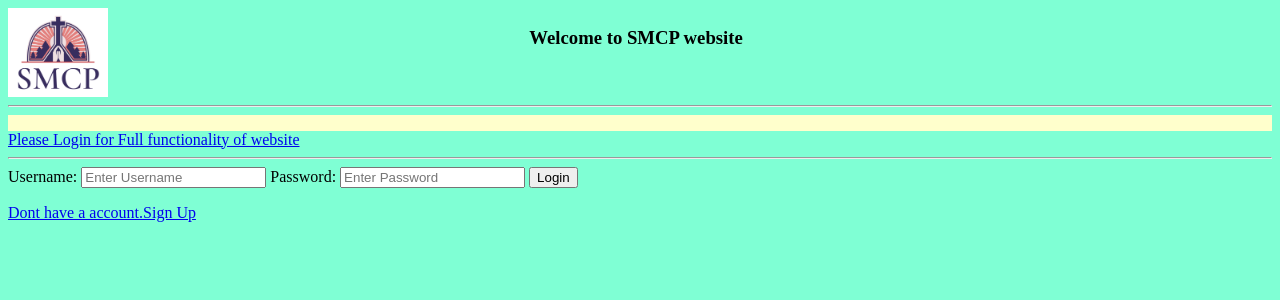
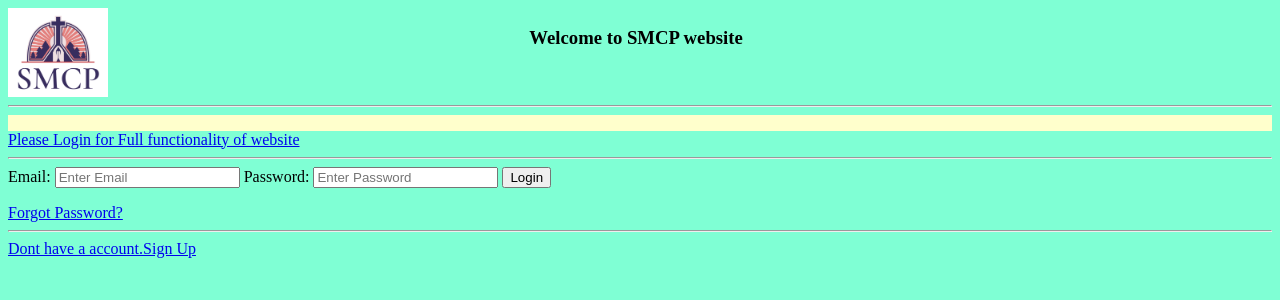
Before and after one commit to DigitalLibrarySMC/smcp_web, a Django app: page /login/ in a window 1280 px wide. Shown: the top 300 px of the page. Run offline with Django 4.2, Linux system fonts and the light colour scheme.

Commit message:
Added password reset functionality

```diff
--- a/backend/base/forms.py
+++ b/backend/base/forms.py
@@ -21,6 +21,7 @@ class bcc_unitform(ModelForm):
       fields = '__all__'
 
 class SignUpForm(UserCreationForm):
+    email = forms.CharField(required=True)
     phone_number = forms.CharField(required=True, help_text='Required. Enter a valid phone number.')
     avatar = forms.ImageField(required=False)
     class Meta:
--- a/backend/base/models.py
+++ b/backend/base/models.py
@@ -2,10 +2,9 @@ from django.db import models
 from django.contrib.auth.models import AbstractUser
 
 class CustomUser(AbstractUser):
-    phone_number = models.CharField(max_length=13,unique=True,blank=True, null=True) #while deploying remove null/blank constraint
+    phone_number = models.CharField(max_length=13,blank=True, null=True) #while deploying remove null/blank constraint
     avatar = models.ImageField(null=True,default="avatar.png")
     #USERNAME_FIELD = 'email'
-    REQUIRED_FIELDS = []
 
     # Add any additional fields or methods as needed
 
--- a/backend/base/templates/base/login.html
+++ b/backend/base/templates/base/login.html
@@ -7,8 +7,8 @@
   <form method="POST" action="">
       {% csrf_token %}
 
-      <label>Username:</label>
-      <input type="text" name="username" placeholder="Enter Username" />
+      <label>Email:</label>
+      <input type="text" name="email" placeholder="Enter Email" />
 
       <label>Password:</label>
       <input type="password" name="password" placeholder="Enter Password" />
@@ -25,5 +25,7 @@
 {% endif %}
 
 </div>
+<a href="{% url 'password_reset' %}">Forgot Password?</a>
+<hr>
 <a href="{% url 'signup' %}">Dont have a account.Sign Up</a>
 {% endblock %}
--- /dev/null
+++ b/backend/base/templates/base/registration/password_reset_done.html
@@ -0,0 +1,5 @@
+{% extends 'main.html' %}
+{% block content %}
+<h3>password reset done</h3>
+<a href="{% url 'login' %}">Log in </a>
+{% endblock content %}
--- /dev/null
+++ b/backend/base/templates/base/registration/password_reset_sent.html
@@ -0,0 +1,6 @@
+{% extends "main.html" %}
+
+{% block content %}
+    <h1>Password Reset Requested</h1>
+    <p>We have sent an email to reset your password.</p>
+{% endblock %}
--- a/backend/base/templates/base/resultpage.html
+++ b/backend/base/templates/base/resultpage.html
@@ -25,7 +25,7 @@
             {{ quiz }}
             <td>
               {% with score=scoreandtime.split.0 %}
-              {{ score|floatformat:0|add:1 }}
+              {{ score|floatformat:0 }}
               {% endwith %}
             </td>
             <td>
@@ -50,7 +50,7 @@
     {% for username,score in data.items %}
     <tr>
       <td>{{ username }}</td>
-      <td>{{ score|floatformat:0|add:1 }}</td>
+      <td>{{ score|floatformat:0 }}</td>
     </tr>
     {% endfor %}
   </table>
--- a/backend/base/urls.py
+++ b/backend/base/urls.py
@@ -1,5 +1,6 @@
 from django.urls import path, include
 from . import views
+from django.contrib.auth import views as auth_views
 from django.conf import settings
 from django.conf.urls.static import static
 urlpatterns = [
@@ -22,7 +23,12 @@ urlpatterns = [
     path('scoreboard/',views.scoreboard, name="scoreboard"),
     path('notices/',views.notices, name="notices"),
     path('signup/',views.signup, name='signup'),
+    path('sentemail/',views.sentemail, name='sentemail'),
     path('quizes/',include('quizes.urls')),
+    path('reset_password/',views.CustomPasswordResetView.as_view(template_name='base/registration/password_reset.html'),name='password_reset'),
+    path('reset_password_sent/',auth_views.PasswordResetDoneView.as_view(template_name='base/registration/password_reset_sent.html'),name='password_reset_done'),
+    path('reset/<uidb64>/<token>',auth_views.PasswordResetConfirmView.as_view(template_name='base/registration/password_reset_confirm.html'),name='password_reset_confirm'),
+    path('reset_password_complete/',auth_views.PasswordResetCompleteView.as_view(template_name='base/registration/password_reset_done.html'),name='password_reset_complete'),
 ]
 
 urlpatterns += static(settings.MEDIA_URL,document_root=settings.MEDIA_ROOT)
--- a/backend/base/views.py
+++ b/backend/base/views.py
@@ -7,6 +7,10 @@ from django.contrib.auth.decorators import login_required
 from django.contrib.auth import authenticate, login, logout
 from django.contrib import messages
 from django.db.models import Q, Max
+from django.conf import settings
+from django.contrib.auth.views import PasswordResetView
+
+from django.core.mail import send_mail
 import phonenumbers
 
 def signup(request):
@@ -17,15 +21,26 @@ def signup(request):
 
             # Process the uploaded profile picture
             profile_picture = form.cleaned_data['avatar']
+            email = form.cleaned_data['email']
+            user.email = email
             if profile_picture:
                 user.avatar = profile_picture
-            user.phone_number = form.cleaned_data['phone_number']
+            phone= form.cleaned_data['phone_number']
+            users=CustomUser.objects.all()
+            wrongphone=0
+            for ph in users:
+                if ph.phone_number==phone:
+                    wrongphone+=1
+            if wrongphone<2:
+                user.phone_number=phone
+                user.save()
+                login(request, user)            # Log the user in
+                return redirect('home')
 
-            user.save()
+            else:
+                messages.error(request, 'There are more than two accounts linked with this phone number')
+                return redirect('signup')
 
-            # Log the user in
-            login(request, user)
-            return redirect('home')
     else:
         form = SignUpForm()
     return render(request, 'base/form.html', {'form': form})
@@ -36,18 +51,18 @@ def loginPage(request):
         return redirect('home')
 
     if request.method == 'POST':
-        username = request.POST.get('username').lower()
+        email = request.POST.get('email').lower()
         password = request.POST.get('password')
 
         try:
-            user = CustomUser.objects.get(username=username)
-            user = authenticate(request, username=username, password=password)
+            user = CustomUser.objects.get(email=email)
+            user = authenticate(request, username=user.username, password=password)
 
             if user is not None:
                 login(request, user)
                 return redirect('home')
             else:
-                messages.error(request, 'Username OR password is incorrect')
+                messages.error(request, 'Email OR password is incorrect')
         except CustomUser.DoesNotExist:
             messages.error(request, "User does not exist")
 
@@ -255,3 +270,19 @@ def history(request):
         with open('static\\text\\notifications', 'r') as myfile:
             lines = myfile.readlines()
         return render(request, 'base/notices.html',{'notices':notices,'lines':lines})
+def sentemail(request):
+    subject='This is for testing purpose'
+    message='Hi,if you got this email it means sent email is working'
+    email_from = settings.EMAIL_HOST_USER
+    recipient_list = ['smcponline@gmail.com']
+    send_mail(subject,message,email_from,recipient_list)
+    return render(request,'base/notices.html')
+
+class CustomPasswordResetView(PasswordResetView):
+    email_template_name = 'base/registration/password_reset_email.html'
+
+    def form_valid(self, form):
+        response = super().form_valid(form)
+        email = form.cleaned_data['email']
+        self.extra_context = {'email': email}
+        return response
```
Also changed, not shown: backend/base/templates/base/form.html (+7 -0 lines), backend/base/templates/base/registration/password_reset.html (added, +13 -0 lines), backend/base/templates/base/registration/password_reset_confirm.html (added, +12 -0 lines), backend/base/templates/base/registration/password_reset_email.html (added, +16 -0 lines), backend/smcp/settings.py (+13 -1 lines), backend/base/migrations/0005_alter_customuser_phone_number.py (added), backend/db.sqlite3, 2 other files.
